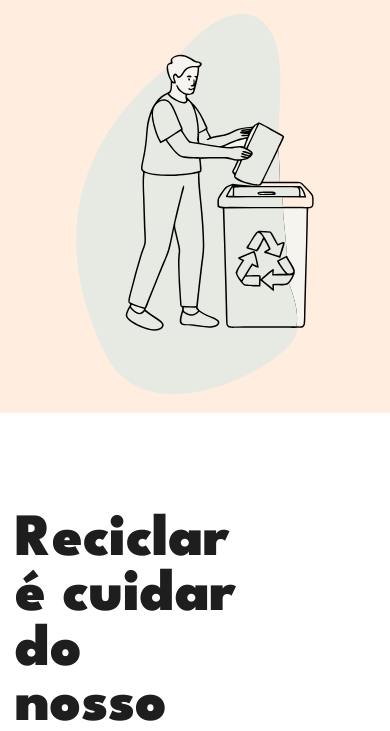
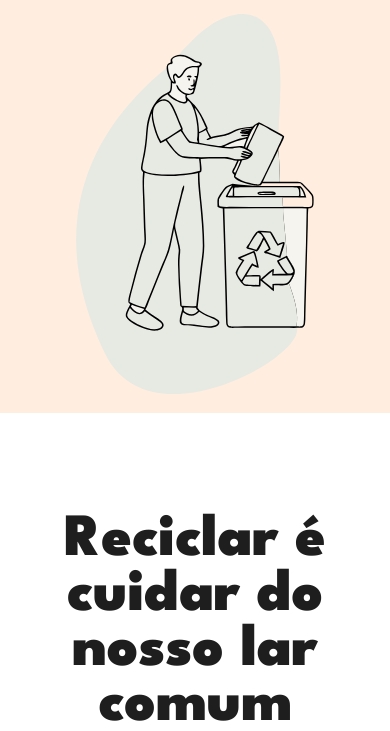
Before and after one commit to GustavoMdancers/Projeto-Recolher, a website: page public/home.html in a window 390 px wide. Shown: the part 355-1086 px from the top of the page. Drawn offline with nearby package versions, Linux system fonts and the light colour scheme.

Commit message:
Terminei o responsivo da sessão sobre

```diff
--- a/public/scss/_main.scss
+++ b/public/scss/_main.scss
@@ -276,6 +276,38 @@ header {
         font-weight: 400;
         line-height: normal;
         color: $text-black;
+      }
+    }
+  }
+  @include responsive(1316px) {
+    .container {
+      .img {
+        img {
+          height: 50rem;
+        }
+      }
+    }
+  }
+  @include responsive(639px) {
+    height: 100rem;
+    .container {
+      display: flex;
+      flex-direction: column;
+      .text {
+        width: 100%;
+        h2 {
+          text-align: center;
+        }
+        p {
+          text-align: center;
+          margin-bottom: 5rem;
+        }
+      }
+      .img {
+        img {
+          height: 42rem;
+          width: 100%;
+        }
       }
     }
   }
```
Also changed, not shown: public/css/home.css.
